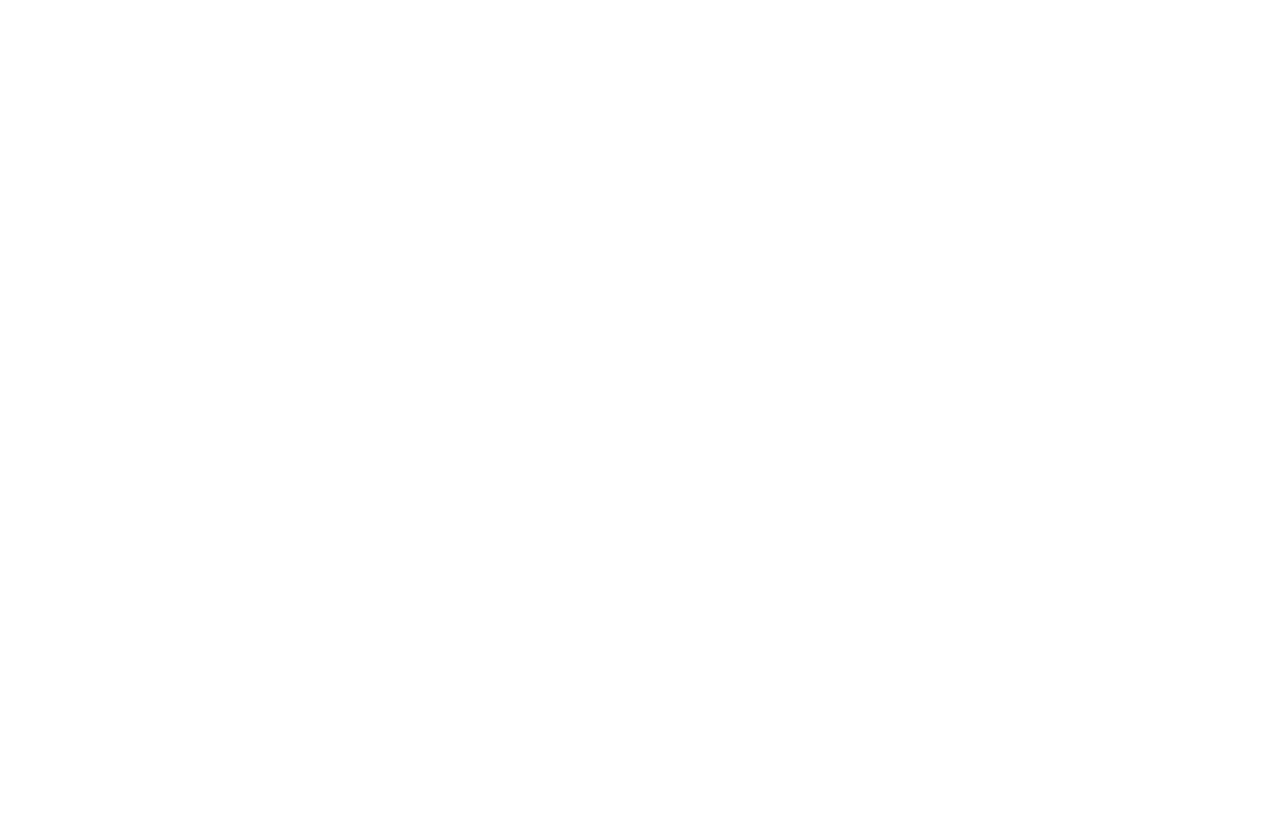
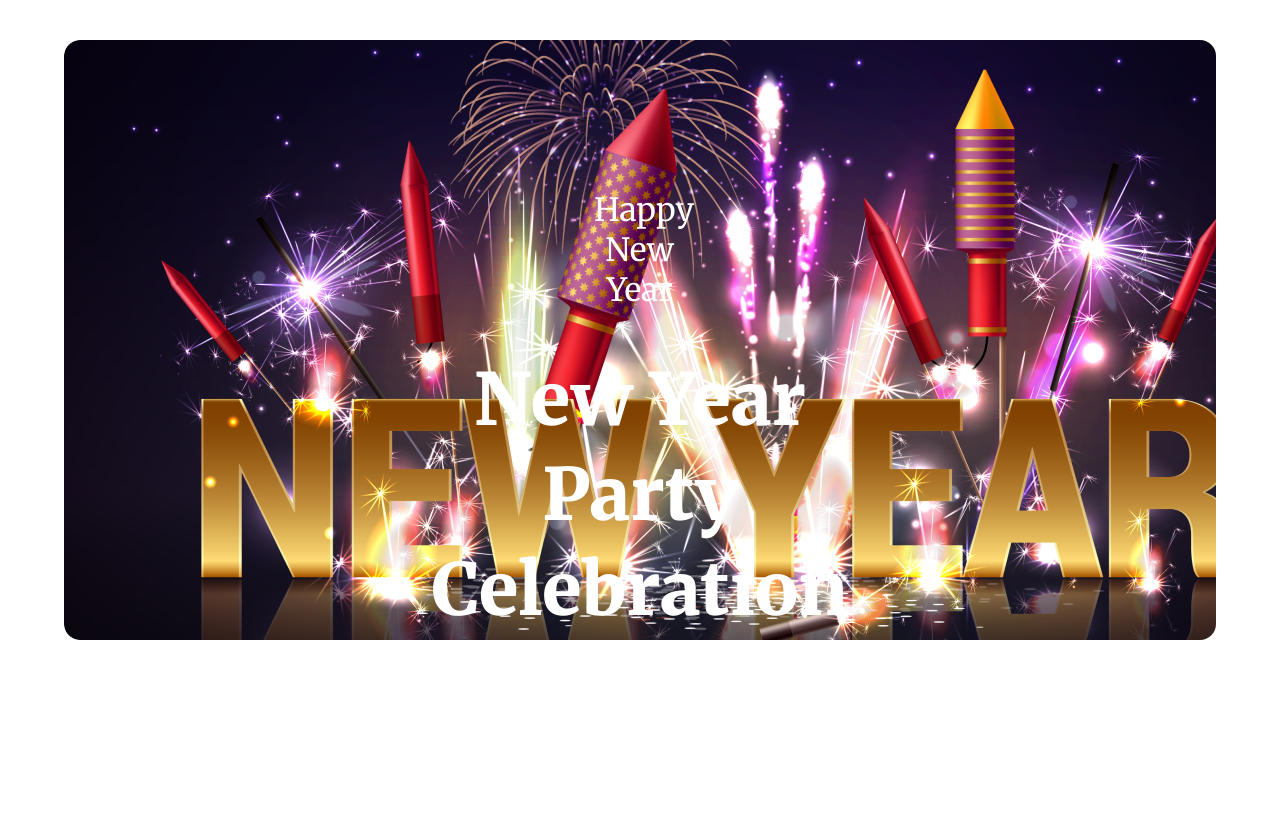
Before and after one commit to gmhridu/new-year-new-mission, a plain HTML site: page index.html in a window 1280 px wide. Drawn offline with Linux system fonts and the light colour scheme.

Commit message:
banner styles added

```diff
--- a/index.html
+++ b/index.html
@@ -4,11 +4,20 @@
   <meta charset="UTF-8">
   <meta name="viewport" content="width=device-width, initial-scale=1.0">
   <title>New Year New Mission</title>
-  <link rel="stylesheet" href="">
+  <link rel="stylesheet" href="styles/styles.css">
 </head>
 <body>
   <header>
-
+<div class="container">
+  <div class="banner">
+    <div class="banner-title">
+      <h3 class="heading-title">Happy New Year</h3>
+      <div class="banner-title">
+        <h1 class="banner-heading-title">New Year Party Celebration</h1>
+      </div>
+    </div>
+  </div>
+</div>
   </header>
 
   <main>
--- a/styles/styles.css
+++ b/styles/styles.css
@@ -7,3 +7,36 @@
     font-family: 'Inter', sans-serif;
     font-family: 'Merriweather', serif;
   }
+
+  .container{
+  background-image: url('../resources/banner-image.png');
+  background-size: cover;
+  max-width: 1320px;
+  width: 90%;
+  height: 600px;
+  margin: 40px auto;
+  border-radius: 16px;
+  }
+
+
+.heading-title{
+color: #FFF;
+text-align: center;
+font-family: Merriweather;
+font-size: 32px;
+font-style: normal;
+font-weight: 400;
+line-height: normal;
+padding: 150px 531px 0 530px;
+}
+
+.banner-heading-title{
+ color: #FFF;
+text-align: center;
+font-family: Merriweather;
+font-size: 72px;
+font-style: normal;
+font-weight: 900;
+line-height: 95px;
+padding: 42px 344px 177px 344px;
+}
```
Also changed, not shown: resources/banner-image.png (renamed from resources/Banner Image.png).
